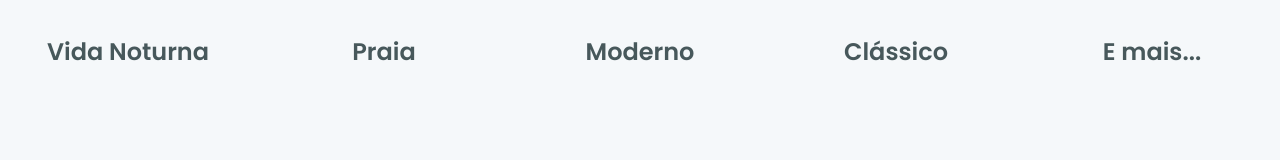
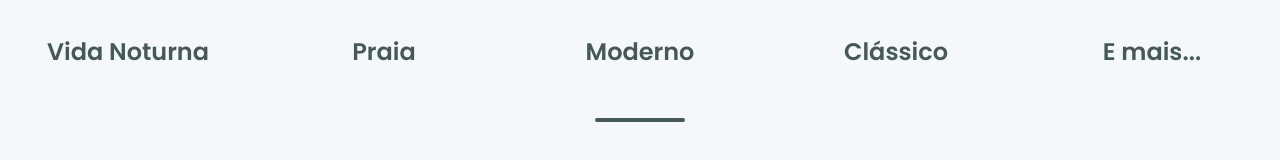
Before and after one commit to danielVFS/ignite-world-trip, a Next.js app: page / in a window 1280 px wide. Shown: the part 654-814 px from the top of the page. Built offline with nearby package versions, Linux system fonts and the light colour scheme.

Commit message:
feat(pageDivider): create component

```diff
--- /dev/null
+++ b/src/components/Home/PageDivider.tsx
@@ -0,0 +1,18 @@
+import { Flex } from "@chakra-ui/react";
+import { PageWrapper } from "../PageWrapper";
+
+export function PageDivider() {
+  return (
+    <PageWrapper>
+      <Flex
+        w="90px"
+        h="1"
+        borderRadius="md"
+        bg="gray.700"
+        mx="auto"
+        mt={12}
+        mb={12}
+      />
+    </PageWrapper>
+  );
+}
--- a/src/pages/index.tsx
+++ b/src/pages/index.tsx
@@ -2,6 +2,7 @@ import type { NextPage } from "next";
 import Head from "next/head";
 import { Header } from "../components/Header";
 import { Banner } from "../components/Home/Banner";
+import { PageDivider } from "../components/Home/PageDivider";
 import { TravelTypes } from "../components/Home/TravelTypes";
 
 const Home: NextPage = () => {
@@ -14,6 +15,7 @@ const Home: NextPage = () => {
       <Header />
       <Banner />
       <TravelTypes />
+      <PageDivider />
     </>
   );
 };
```
